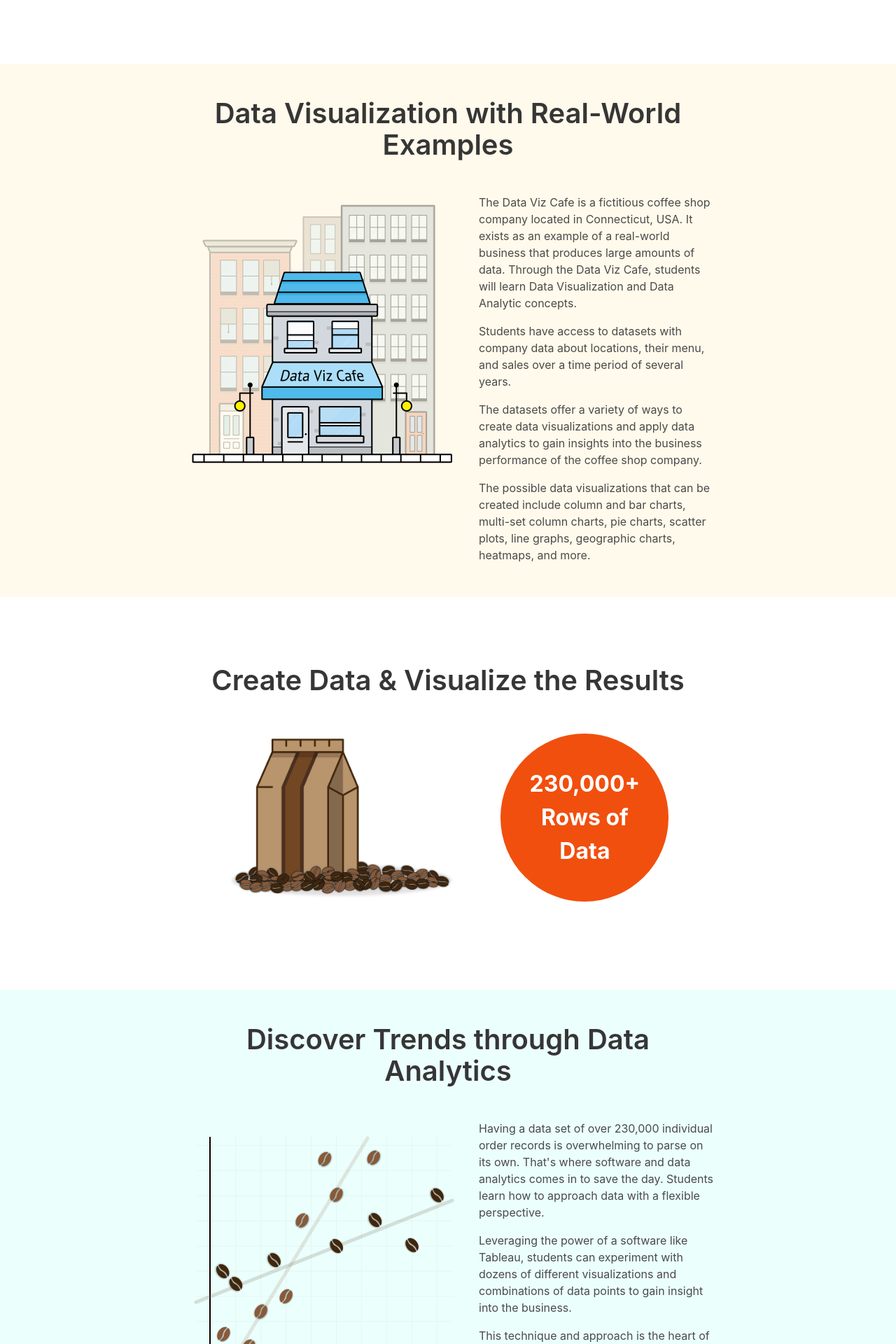
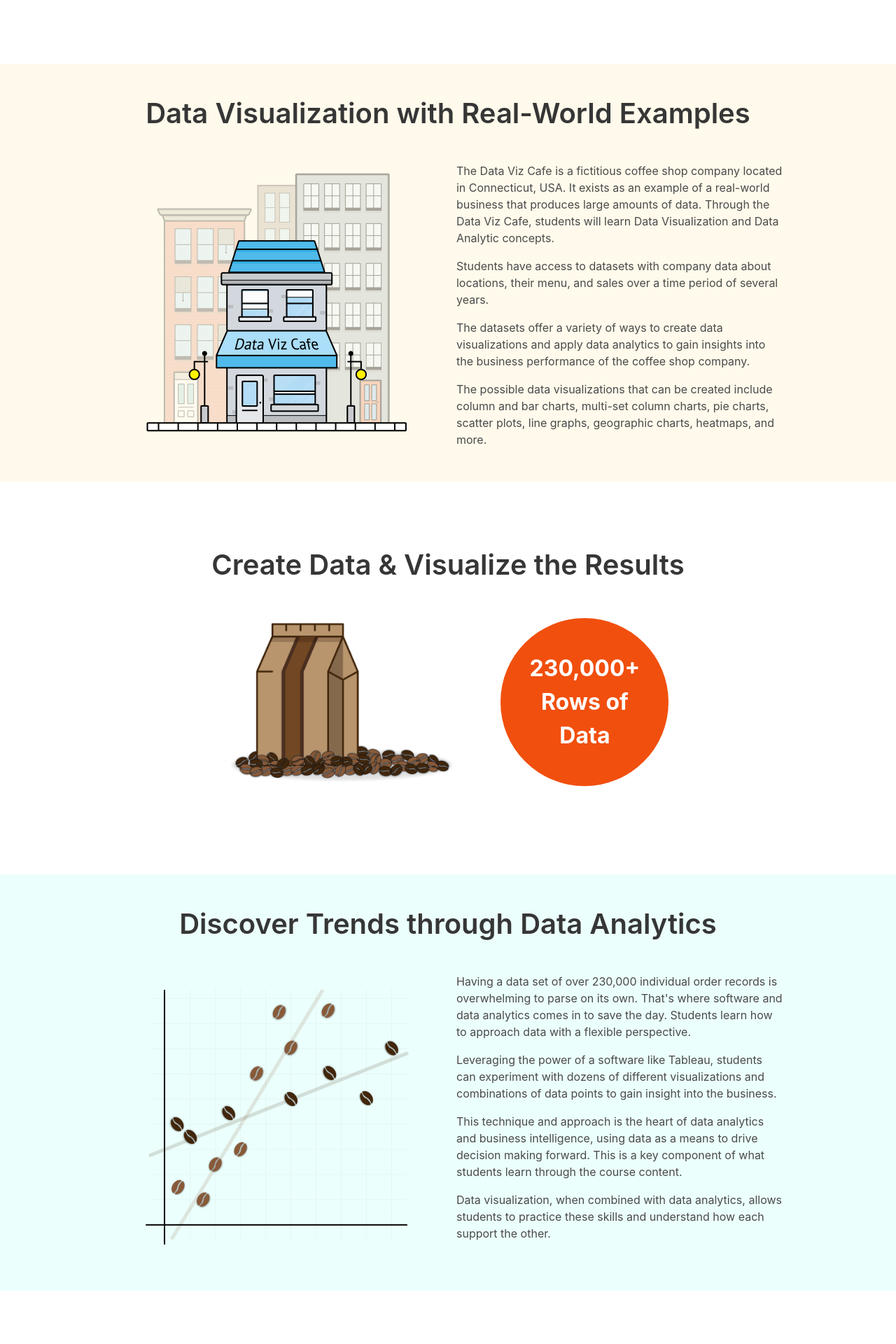
Before and after one commit to robert-laws/project-jan-2021-data-viz-cafe, a React (Create React App) app: page / in a window 1280 px wide. Shown: the part 620-2540 px from the top of the page at 70% size. Built offline with nearby package versions, Linux system fonts and the light colour scheme.

Commit message:
update columns and responsive layout on homepage

```diff
--- a/src/pages/Home.js
+++ b/src/pages/Home.js
@@ -40,11 +40,11 @@ export const Home = () => {
         <section className='section'>
           <div className='container'>
             <div className='columns'>
-              <div className='column "column is-8 is-offset-2'>
+              <div className='column "column is-10 is-offset-1'>
                 <h1 className='title is-size-2-desktop has-text-centered mb-6'>
                   Data Visualization with Real-World Examples
                 </h1>
-                <div className='columns'>
+                <div className='columns is-desktop'>
                   <div className='column is-one-half has-text-centered'>
                     <img
                       style={{ maxWidth: '400px', maxHeight: '400px' }}
@@ -118,11 +118,11 @@ export const Home = () => {
         <section className='section'>
           <div className='container'>
             <div className='columns'>
-              <div className='column "column is-8 is-offset-2'>
+              <div className='column "column is-10 is-offset-1'>
                 <h1 className='title is-size-2-desktop has-text-centered mb-6'>
                   Discover Trends through Data Analytics
                 </h1>
-                <div className='columns'>
+                <div className='columns is-desktop'>
                   <div className='column is-one-half has-text-centered'>
                     <img
                       style={{ maxWidth: '400px', maxHeight: '400px' }}
@@ -197,11 +197,11 @@ export const Home = () => {
         <section className='section'>
           <div className='container'>
             <div className='columns'>
-              <div className='column "column is-8 is-offset-2'>
+              <div className='column "column is-10 is-offset-1'>
                 <h1 className='title is-size-2-desktop has-text-centered mb-6'>
                   Visualize the Menu & Discover Top Products
                 </h1>
-                <div className='columns'>
+                <div className='columns is-desktop'>
                   <div className='column is-one-half has-text-centered'>
                     <img
                       style={{ maxWidth: '400px', maxHeight: '400px' }}
@@ -275,11 +275,11 @@ export const Home = () => {
         <section className='section'>
           <div className='container'>
             <div className='columns'>
-              <div className='column "column is-8 is-offset-2'>
+              <div className='column "column is-10 is-offset-1'>
                 <h1 className='title is-size-2-desktop has-text-centered mb-6'>
                   Visualize Cafe Locations Geographically
                 </h1>
-                <div className='columns'>
+                <div className='columns is-desktop'>
                   <div className='column is-one-half has-text-centered'>
                     <img
                       style={{ maxWidth: '400px', maxHeight: '400px' }}
```
